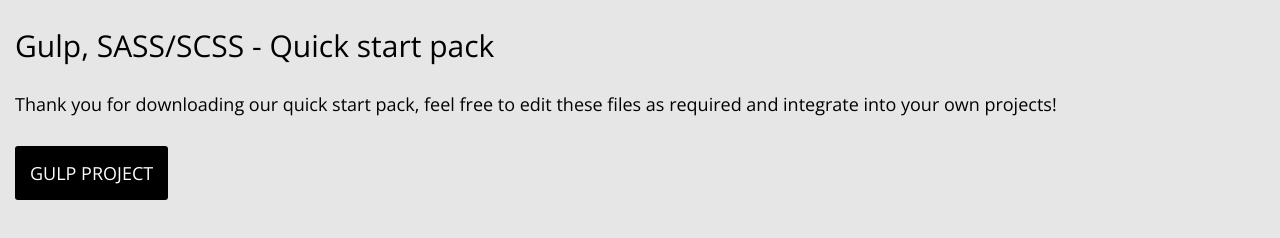
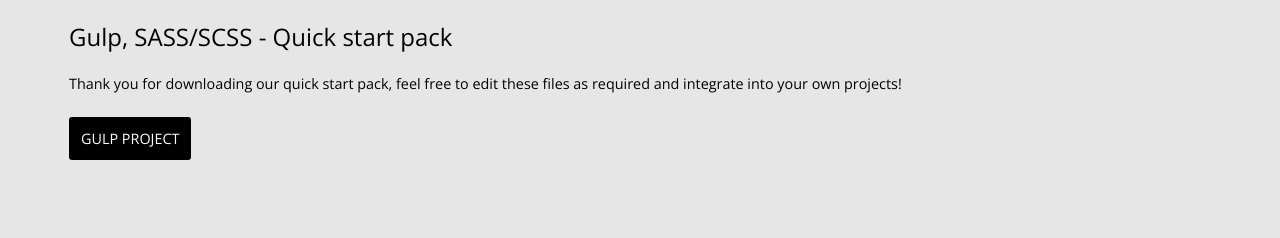
Before and after one commit to simpletut/Gulp-SASS-SCSS-QuickStartPack, a website: page index.html in a window 1280 px wide. Drawn offline with nearby package versions, Linux system fonts and the light colour scheme.

Commit message:
Update fonts to use rem and em units

```diff
--- a/projectAssets/scss/default.scss
+++ b/projectAssets/scss/default.scss
@@ -9,10 +9,27 @@
 
  */
 
+ html {
+
+ 	/*font-size: 10px;*/
+
+ 	/*
+		A typical method is to set the HTML font-size to 62.5%. That’s because 62.5% of 16px (typical default browser font-size) is 10px.
+ 	*/
+ 	font-size: 62.5%;
+
+ 	@media screen and (max-width: 1280px) {
+
+ 		font-size: 50%; /* default browser screen size 16px / 50% = 8px */
+
+ 	}
+
+ }
+
 body {
   font-family: 'Open Sans', sans-serif;
-  font-size: 18px;
   color: $black;
+  font-size: 1.8rem;
   font-weight: 400;
   font-style: normal;
   background-color: $lightGrey;
@@ -44,15 +61,15 @@
 ***************************/
 
 h1 {
-	font-size: 30px;
-	line-height: 32px;
+	font-size: 3rem;
+	line-height: 3.2rem;
 	font-weight: 400;
 	color: $black;
 	font-style: normal;
 	display: block;
 	width: 100%;
 	padding: 0;
-	margin: 0 0 30px;
+	margin: 0 0 1em;
 }
 
 .title {
@@ -65,9 +82,9 @@
 ***************************/
 
 .container-fluid {
-	margin-top: 30px;
-	line-height: 24px;
-	max-width: 1465px;
+	max-width: 146.5rem;
+	margin-top: 3rem;
+	line-height: 2.4rem;
 }
 
 
@@ -78,27 +95,35 @@
 .buttons {
     display: block;
     width: 100%;
-    margin: 30px 0;
+    margin: 3rem 0;
 
     a {
 	    display: inline-block;
 	    font-weight: 400;
-	    font-size: 18px;
+	    font-size: 1.8rem;
 	    line-height: normal;
 	    font-style: normal;
 	    color: $white;
 	    text-transform: uppercase;
-	    padding: 15px;
+	    padding: 1.5rem;
 	    text-align: center;
 	    text-decoration: none;
 	    border: none;
 	    background: $black;
 	    border-radius: 3px;
-	    margin-bottom: 10px;
+	    margin-bottom: 1rem;
 
 	    &:hover {
     	    background: $red;
 	    }
 
+	    @media screen and (max-width: 768px) {
+
+	    	width: 100%;
+
+
+	    }
+
+
 	}
 }
```
Also changed, not shown: projectAssets/css/default.min.css.
